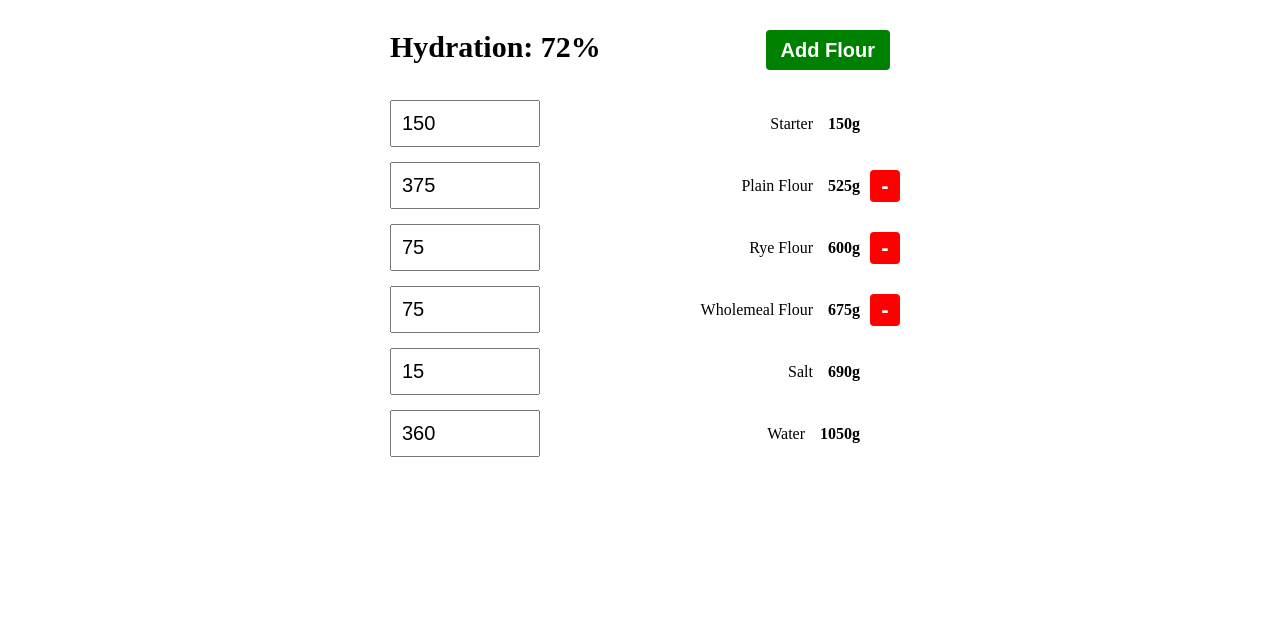
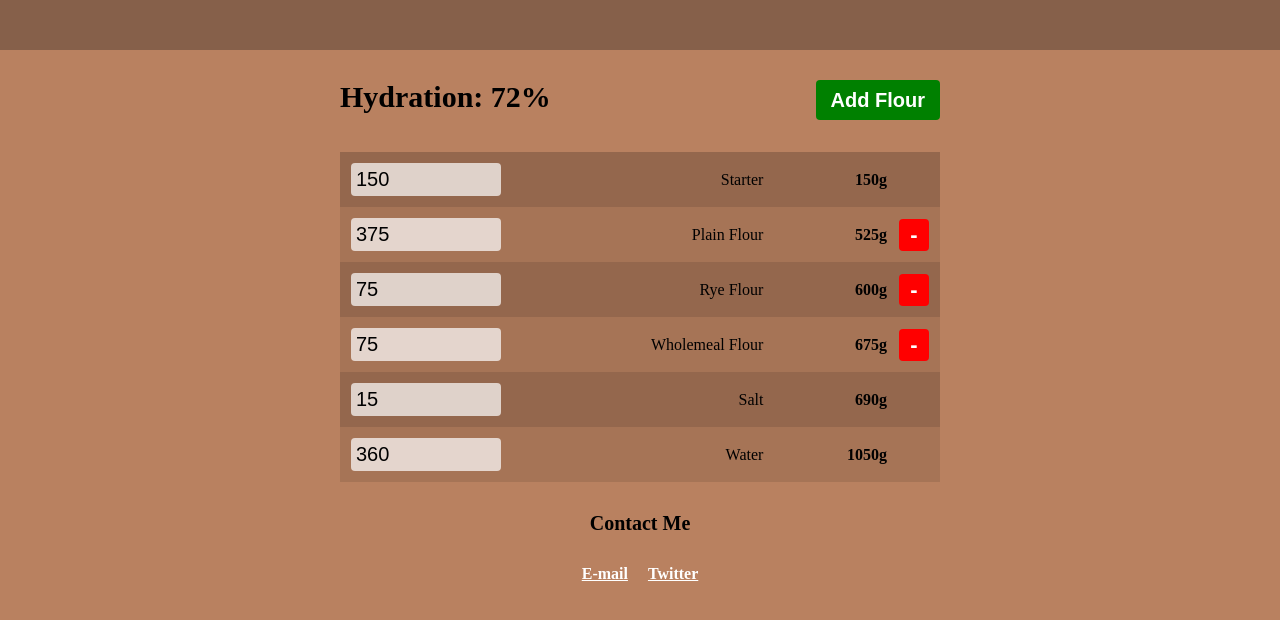
Before and after one commit to ZeeCoder/bread, a React (Create React App) app: page / in a window 1280 px wide. Shown: the top 620 px of the page. Built offline with nearby package versions, Linux system fonts and the light colour scheme.

Commit message:
styling and contact links

```diff
--- a/src/App.js
+++ b/src/App.js
@@ -2,19 +2,20 @@ import React, { Component } from "react";
 import styles from "./App.module.css";
 import AddToHomeScreen from "./AddToHomeScreen/AddToHomeScreen";
 
-const Input = ({ name, weight, scaleWeight, handleChange }) => (
-  <div className={styles.ingredient}>
-    <div className={styles.inputWrapper}>
+const Row = ({ name, weight, scaleWeight, handleChange, children }) => (
+  <tr className={styles.ingredient}>
+    <td className={styles.inputWrapper}>
       <input
         type="number"
         value={weight}
         className={styles.input}
         onChange={handleChange}
       />
-    </div>
-    <div className={styles.name}>{name}</div>
-    <div className={styles.scaleWeight}>{scaleWeight}g</div>
-  </div>
+    </td>
+    <td className={styles.name}>{name}</td>
+    <td className={styles.scaleWeight}>{scaleWeight}g</td>
+    <td className={styles.buttonWrapper}>{children}</td>
+  </tr>
 );
 
 class App extends Component {
@@ -86,6 +87,9 @@ class App extends Component {
 
     return (
       <div className={styles.root}>
+        <div className={styles.menu} />
+
+        <div className={styles.app}>
           <AddToHomeScreen />
           <div className={styles.titleRow}>
             <div className={styles.hydration}>
@@ -97,21 +101,30 @@ class App extends Component {
               </button>
             </div>
           </div>
-        <div className={styles.ingredients}>
-          <Input
+          <table className={styles.ingredients} cellSpacing="0">
+            <thead>
+              <tr>
+                <th className={styles.thInput} />
+                <th />
+                <th />
+                <th className={styles.thButton} />
+              </tr>
+            </thead>
+            <tbody>
+              <Row
                 name="Starter"
                 weight={this.state.starter}
                 scaleWeight={getScaleWeight(this.state.starter)}
                 handleChange={this.handleStarterWeightChange}
               />
               {this.state.flours.map(({ name, weight }, index) => (
-            <div key={index} className={styles.flourInputWrapper}>
-              <Input
+                <Row
+                  key={index}
                   name={name}
                   weight={weight}
                   scaleWeight={getScaleWeight(weight)}
                   handleChange={this.handleFlourWeightChange.bind(this, index)}
-              />
+                >
                   {this.state.flours.length > 1 ? (
                     <button
                       className={styles.removeFlourBtn}
@@ -120,20 +133,40 @@ class App extends Component {
                       -
                     </button>
                   ) : null}
-            </div>
+                </Row>
               ))}
-          <Input
+              <Row
                 name="Salt"
                 weight={this.state.salt}
                 scaleWeight={getScaleWeight(this.state.salt)}
                 handleChange={this.handleSaltWeightChange}
               />
-          <Input
+              <Row
                 name="Water"
                 weight={this.state.water}
                 scaleWeight={getScaleWeight(this.state.water)}
                 handleChange={this.handleWaterWeightChange}
               />
+            </tbody>
+          </table>
+        </div>
+
+        <h2 className={styles.contactTitle}>Contact Me</h2>
+        <div className={styles.contacts}>
+          <a
+            className={styles.contactButton}
+            href="mailto:rpgmorpheus@gmail.com"
+          >
+            E-mail
+          </a>
+          <a
+            className={styles.contactButton}
+            href="https://twitter.com/zeecoder"
+            rel="noopener noreferrer"
+            target="_blank"
+          >
+            Twitter
+          </a>
         </div>
       </div>
     );
--- a/src/App.module.css
+++ b/src/App.module.css
@@ -1,8 +1,14 @@
 .root {
-  max-width: 500px;
+}
+
+.menu {
+  height: 50px;
+  background: #86604a;
+}
+
+.app {
+  max-width: 600px;
   margin: 0 auto;
-  padding-left: 15px;
-  padding-right: 15px;
 }
 
 .titleRow {
@@ -18,27 +24,40 @@
 }
 
 .ingredients {
-  padding-right: 30px;
+  width: 100%;
 }
 
 .ingredient {
-  display: flex;
   margin: 15px 0;
   align-items: center;
+  background: rgba(0, 0, 0, 0.1);
+}
+
+.ingredient:nth-child(odd) {
+  background: rgba(0, 0, 0, 0.2);
+}
+
+.thInput {
+  width: 80px;
+}
+
+.thButton {
+  width: 50px;
 }
 
 .input {
-  flex: 1;
   font-size: 20px;
   display: block;
   box-sizing: border-box;
   padding: 5px;
-  width: 80px;
+  width: 100%;
+  border: none;
+  margin: 10px;
+  border-radius: 4px;
+  background: rgba(255, 255, 255, 0.7);
 }
 
 .name {
-  width: 100px;
-  flex: 1;
   text-align: right;
   padding-left: 10px;
   word-break: break-word;
@@ -50,16 +69,16 @@
   padding-left: 15px;
 }
 
+.buttonWrapper {
+  text-align: center;
+}
+
 .flourInputWrapper {
   position: relative;
 }
 
 .removeFlourBtn {
-  position: absolute;
-  top: 50%;
-  transform: translateY(-50%);
   border: none;
-  right: -40px;
   font-weight: bold;
   background: red;
   color: white;
@@ -84,13 +103,29 @@
   font-size: 17px;
 }
 
+.contactTitle {
+  text-align: center;
+  margin: 30px 0 20px;
+  font-size: 20px;
+}
+
+.contacts {
+  text-align: center;
+}
+
+.contactButton {
+  display: inline-block;
+  margin: 10px;
+  color: white;
+  font-weight: bold;
+}
+
 @media (min-width: 400px) {
   .hydration {
     font-size: 30px;
   }
 
-  .input {
-    padding: 10px;
+  .thInput {
     width: 150px;
   }
 
--- a/src/index.css
+++ b/src/index.css
@@ -1,3 +1,7 @@
+html {
+  background: #b98160;
+}
+
 body {
   padding: 0;
   margin: 0;
```
Also changed, not shown: public/manifest.json. Lines whose indentation alone changed are shown as unchanged.
